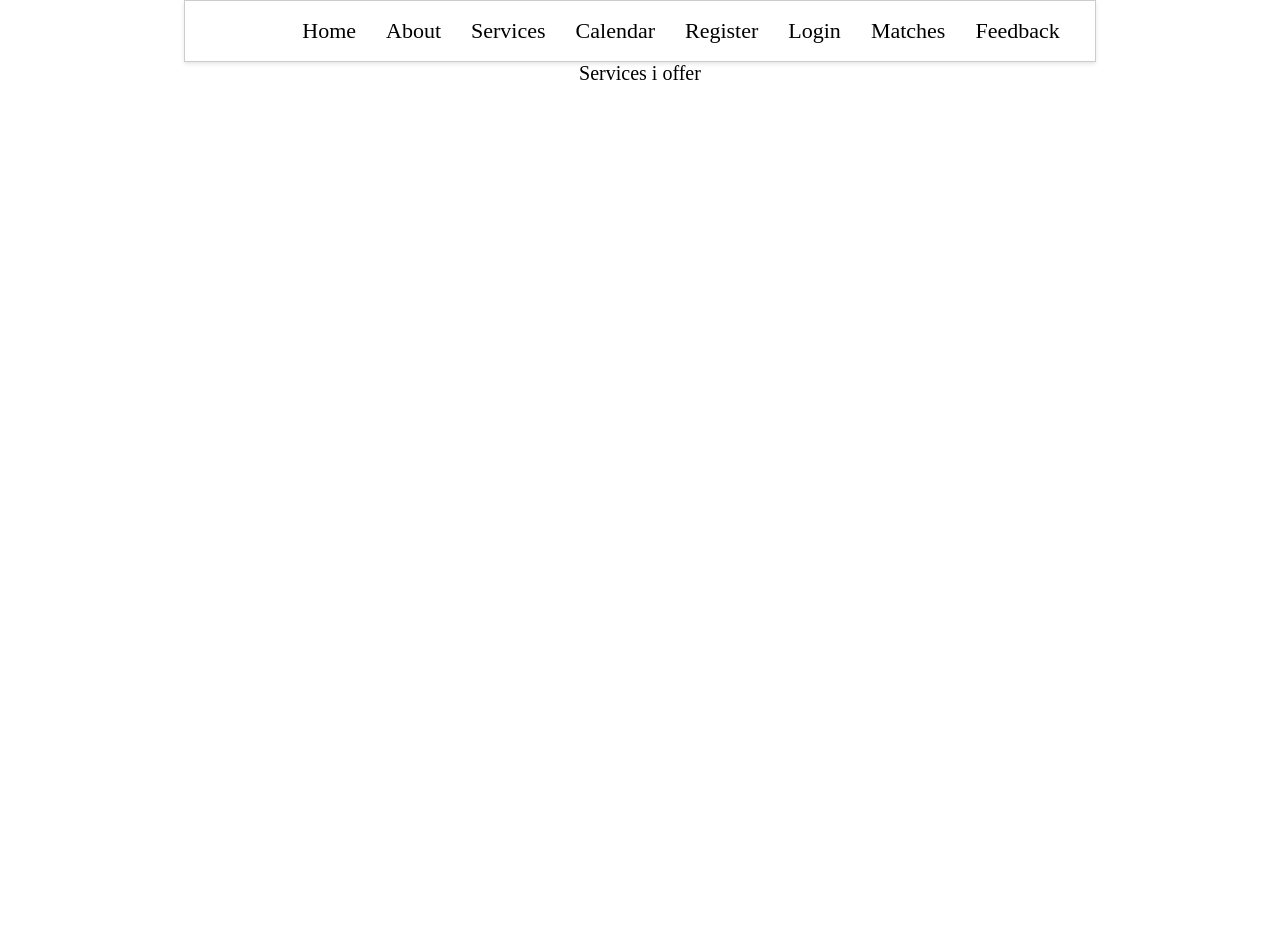
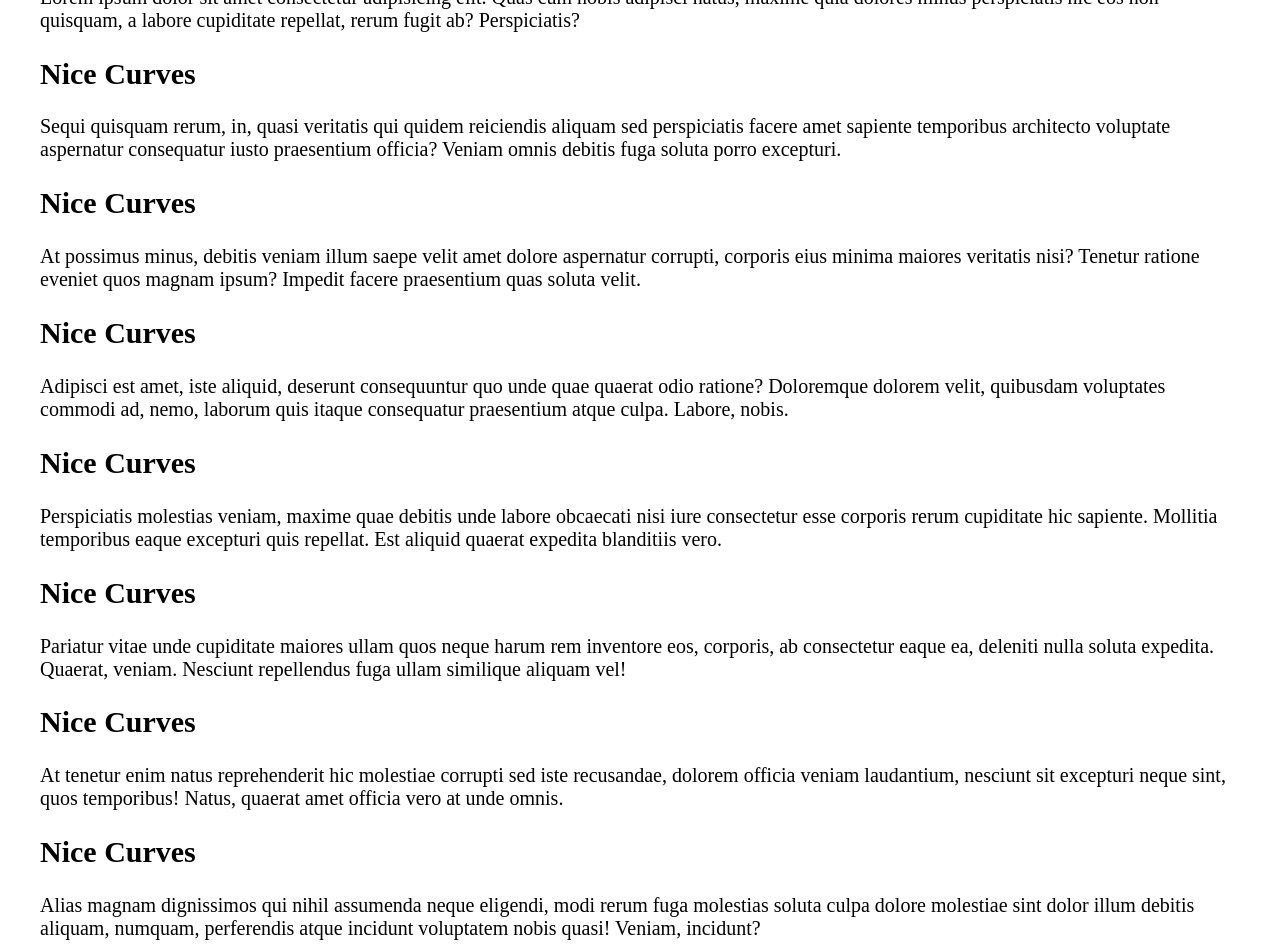
Before and after one commit to nathansolfan/app, a React (Create React App) app: page /services in a window 1280 px wide. Shown: the top 952 px of the page. Before the commit the page ends 800 px from the top, so only its background shows below. Built offline with nearby package versions, Linux system fonts and the light colour scheme.

Commit message:
use the formula section*8>(h1>{Name})+p>lorem

```diff
--- a/src/About/About.css
+++ b/src/About/About.css
@@ -3,7 +3,7 @@
     padding: 20px;
     max-width: 800px; /* Limit the width for better readability */
     margin: auto; /* Center the container */
-    background: #f9f9f9; /* Light background for the container */
+    background: #e7dede; /* Light background for the container */
     box-shadow: 0 4px 6px rgba(0, 0, 0, 0.1); /* Subtle shadow for depth */
     border-radius: 10px; /* Soften the edges */
     transition: all 0.3s ease-in-out; /* Smooth transition for hover effects */
--- a/src/Services.js
+++ b/src/Services.js
@@ -1,5 +1,80 @@
 const Services = () => {
-  return <div>Services i offer</div>;
+  return (
+    <div>
+      <section>
+        <h1>Nice Curves</h1>
+        <p>
+          Lorem ipsum dolor sit amet consectetur adipisicing elit. Quas cum
+          nobis adipisci natus, maxime quia dolores minus perspiciatis hic eos
+          non quisquam, a labore cupiditate repellat, rerum fugit ab?
+          Perspiciatis?
+        </p>
+      </section>
+      <section>
+        <h1>Nice Curves</h1>
+        <p>
+          Sequi quisquam rerum, in, quasi veritatis qui quidem reiciendis
+          aliquam sed perspiciatis facere amet sapiente temporibus architecto
+          voluptate aspernatur consequatur iusto praesentium officia? Veniam
+          omnis debitis fuga soluta porro excepturi.
+        </p>
+      </section>
+      <section>
+        <h1>Nice Curves</h1>
+        <p>
+          At possimus minus, debitis veniam illum saepe velit amet dolore
+          aspernatur corrupti, corporis eius minima maiores veritatis nisi?
+          Tenetur ratione eveniet quos magnam ipsum? Impedit facere praesentium
+          quas soluta velit.
+        </p>
+      </section>
+      <section>
+        <h1>Nice Curves</h1>
+        <p>
+          Adipisci est amet, iste aliquid, deserunt consequuntur quo unde quae
+          quaerat odio ratione? Doloremque dolorem velit, quibusdam voluptates
+          commodi ad, nemo, laborum quis itaque consequatur praesentium atque
+          culpa. Labore, nobis.
+        </p>
+      </section>
+      <section>
+        <h1>Nice Curves</h1>
+        <p>
+          Perspiciatis molestias veniam, maxime quae debitis unde labore
+          obcaecati nisi iure consectetur esse corporis rerum cupiditate hic
+          sapiente. Mollitia temporibus eaque excepturi quis repellat. Est
+          aliquid quaerat expedita blanditiis vero.
+        </p>
+      </section>
+      <section>
+        <h1>Nice Curves</h1>
+        <p>
+          Pariatur vitae unde cupiditate maiores ullam quos neque harum rem
+          inventore eos, corporis, ab consectetur eaque ea, deleniti nulla
+          soluta expedita. Quaerat, veniam. Nesciunt repellendus fuga ullam
+          similique aliquam vel!
+        </p>
+      </section>
+      <section>
+        <h1>Nice Curves</h1>
+        <p>
+          At tenetur enim natus reprehenderit hic molestiae corrupti sed iste
+          recusandae, dolorem officia veniam laudantium, nesciunt sit excepturi
+          neque sint, quos temporibus! Natus, quaerat amet officia vero at unde
+          omnis.
+        </p>
+      </section>
+      <section>
+        <h1>Nice Curves</h1>
+        <p>
+          Alias magnam dignissimos qui nihil assumenda neque eligendi, modi
+          rerum fuga molestias soluta culpa dolore molestiae sint dolor illum
+          debitis aliquam, numquam, perferendis atque incidunt voluptatem nobis
+          quasi! Veniam, incidunt?
+        </p>
+      </section>
+    </div>
+  );
 };
 
 export default Services;
```
